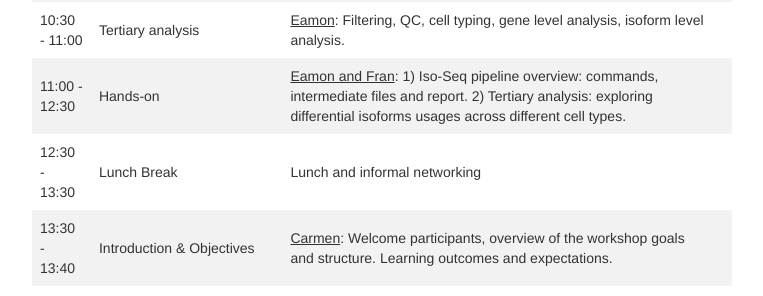
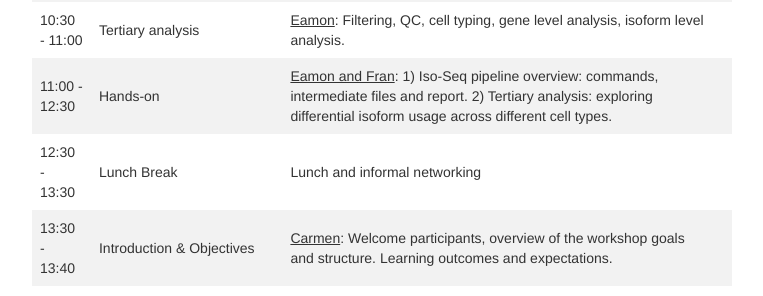
Before and after one commit to longTREC/summer_school, a Jekyll site: the page built from pages/day4.md, in a window 1280 px wide and 900 px high, scrolled down 756 px. Shown: the part 192-488 px from the top of the window, without its empty margins (258-1021 px from the left). Built offline with Jekyll 4.4.1, drawn with Linux system fonts in a browser that asks for light colours.

Commit message:
Update day4.md

```diff
--- a/pages/day4.md
+++ b/pages/day4.md
@@ -36,7 +36,7 @@ schemadotorg:
 | 09:30 - 10:00 | Preprocessing and QC    | <u>Fran</u>: Commercial analysis pipelines available, overview of the analysis steps and additional tools available.                                                                                          |
 | 10:00 - 10:30 | Coffee Break       | Break                                                                                                                                                                    |
 | 10:30 - 11:00 | Tertiary analysis   | <u>Eamon</u>: Filtering, QC, cell typing, gene level analysis, isoform level analysis.                                                  |
-| 11:00 - 12:30 | Hands-on    | <u>Eamon and Fran</u>: 1) Iso-Seq pipeline overview: commands, intermediate files and report. 2) Tertiary analysis: exploring differential isoforms usages across different cell types.  |
+| 11:00 - 12:30 | Hands-on    | <u>Eamon and Fran</u>: 1) Iso-Seq pipeline overview: commands, intermediate files and report. 2) Tertiary analysis: exploring differential isoform usage across different cell types.  |
 | 12:30 - 13:30 | Lunch Break | Lunch and informal networking                                                                                                       |
 | 13:30 - 13:40 | Introduction & Objectives | <u>Carmen</u>: Welcome participants, overview of the workshop goals and structure. Learning outcomes and expectations.                                                                                                                     |
 | 13:40 - 14:00 | Introduction to Metatranscriptomics  |<u>Carmen</u>: What is metatranscriptomics? Difference with classical transcriptomics, applications, short vs long reads, challenges (rRNA contamination, read orientation issues, incomplete annotations)                                                                           |
```
